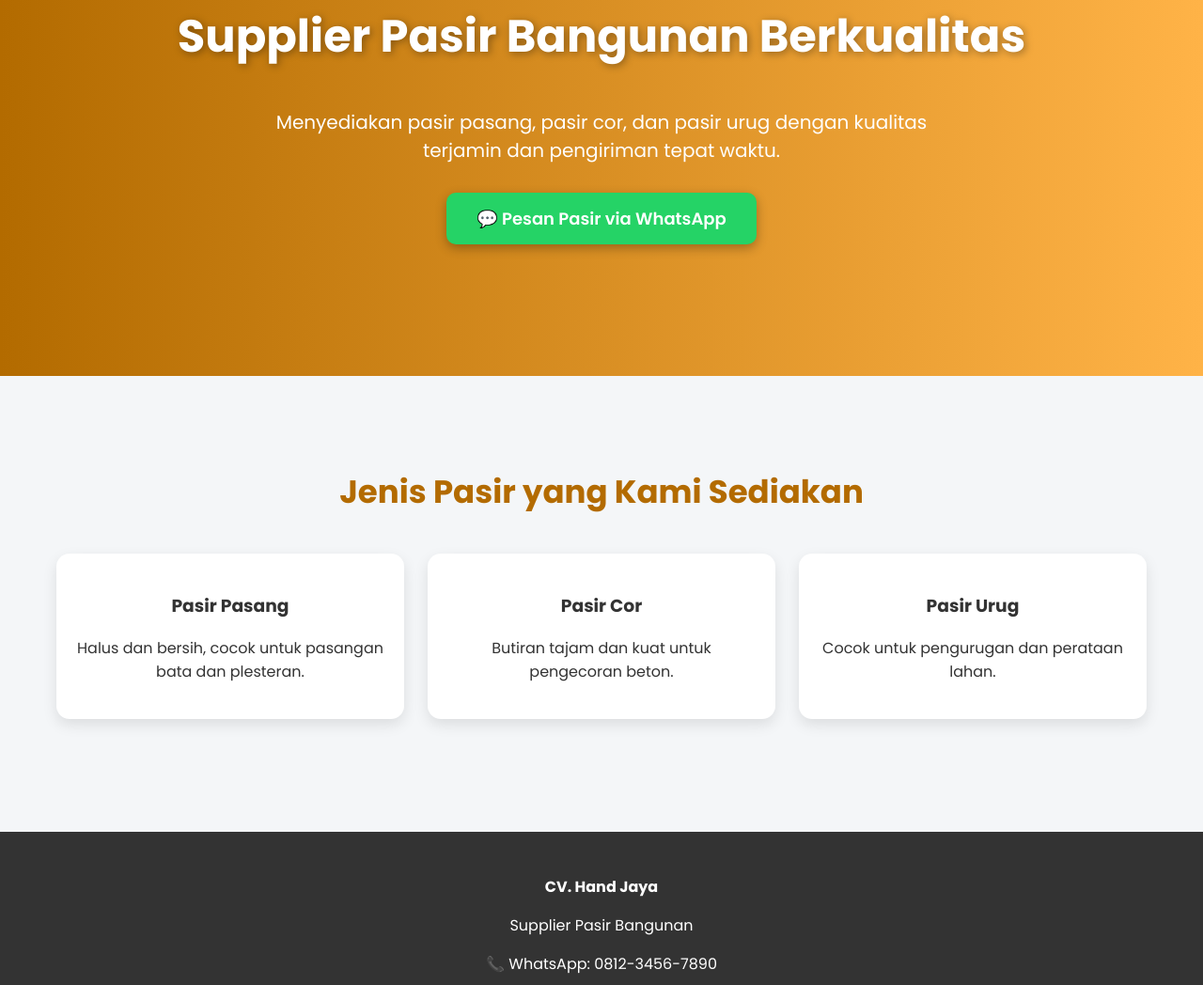
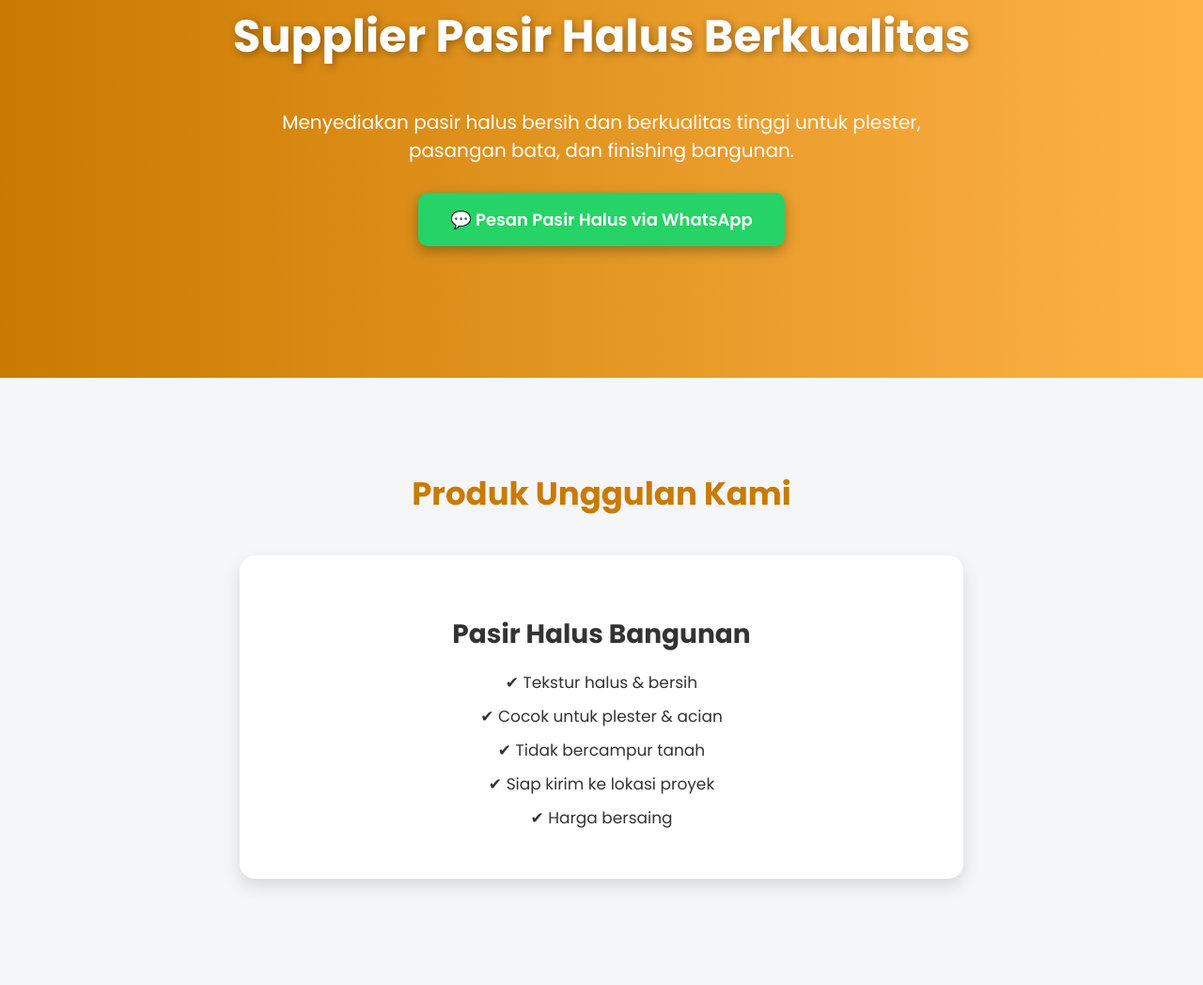
Before and after one commit to Yano378-git/web, a plain HTML site: page index.html in a window 1280 px wide. Shown: the part 242-1290 px from the top of the page at 94% size. Drawn offline with Linux system fonts and the light colour scheme.

Commit message:
Update index.html

```diff
--- a/index.html
+++ b/index.html
@@ -3,7 +3,7 @@
 <head>
     <meta charset="UTF-8">
     <meta name="viewport" content="width=device-width, initial-scale=1.0">
-    <title>CV. Hand Jaya | Supplier Pasir Bangunan</title>
+    <title>CV. Hand Jaya | Supplier Pasir Halus</title>
 
     <!-- Google Font -->
     <link href="https://fonts.googleapis.com/css2?family=Poppins:wght@300;400;600;700&display=swap" rel="stylesheet">
@@ -12,13 +12,13 @@
         body {
             margin: 0;
             font-family: 'Poppins', sans-serif;
-            background: #f4f6f8;
+            background: #f5f6f8;
             color: #333;
         }
 
         /* NAVBAR */
         nav {
-            background: white;
+            background: #ffffff;
             padding: 16px 30px;
             display: flex;
             justify-content: space-between;
@@ -30,7 +30,7 @@
         }
         nav strong {
             font-size: 22px;
-            color: #cc7a00;
+            color: #c97a00;
         }
         nav a {
             margin-left: 18px;
@@ -39,16 +39,16 @@
             color: #444;
         }
         nav a:hover {
-            color: #cc7a00;
+            color: #c97a00;
         }
 
         /* HERO */
         .hero {
-            background: linear-gradient(to right, #b36b00, #ffb347);
+            background: linear-gradient(to right, #c97a00, #ffb347);
             color: white;
             padding: 140px 20px;
             text-align: center;
-            animation: fadeIn 1.4s ease;
+            animation: fadeIn 1.3s ease;
         }
         .hero h1 {
             font-size: 48px;
@@ -66,114 +66,116 @@
             display: inline-block;
             margin-top: 30px;
             background: #25D366;
-            padding: 14px 32px;
+            padding: 15px 34px;
             color: white;
             border-radius: 10px;
             font-size: 18px;
             font-weight: 600;
             text-decoration: none;
-            box-shadow: 0 4px 12px rgba(0,0,0,0.3);
+            box-shadow: 0 5px 14px rgba(0,0,0,0.3);
             transition: 0.3s;
         }
         .wa-btn:hover {
-            transform: scale(1.07);
+            transform: scale(1.08);
             opacity: 0.9;
         }
 
-        /* PASIR SECTION */
-        .pasir {
+        /* PRODUK */
+        .produk {
             padding: 70px 20px;
             text-align: center;
         }
-        .pasir h2 {
+        .produk h2 {
             font-size: 34px;
             font-weight: 700;
-            color: #b36b00;
+            color: #c97a00;
         }
-        .pasir-grid {
-            display: grid;
-            grid-template-columns: repeat(auto-fit, minmax(260px, 1fr));
-            gap: 25px;
-            margin-top: 40px;
-            padding: 0 40px;
+
+        .produk-card {
+            background: white;
+            max-width: 700px;
+            margin: 40px auto;
+            padding: 35px;
+            border-radius: 16px;
+            box-shadow: 0 8px 18px rgba(0,0,0,0.12);
+            animation: fadeIn 1.4s ease;
         }
-        .pasir-card {
-            background: white;
-            padding: 22px;
-            border-radius: 14px;
-            box-shadow: 0 6px 15px rgba(0,0,0,0.1);
-            transition: 0.3s;
+
+        .produk-card h3 {
+            font-size: 28px;
+            margin-bottom: 15px;
         }
-        .pasir-card:hover {
-            transform: translateY(-6px);
-            box-shadow: 0 12px 24px rgba(0,0,0,0.18);
+
+        .produk-card ul {
+            list-style: none;
+            padding: 0;
+            font-size: 17px;
+        }
+        .produk-card ul li {
+            margin: 10px 0;
         }
 
         /* FOOTER */
         footer {
             background: #333;
             color: white;
-            padding: 30px 20px;
+            padding: 35px 20px;
             text-align: center;
             margin-top: 50px;
         }
 
         @keyframes fadeIn {
-            from {opacity: 0; transform: translateY(20px);}
-            to {opacity: 1; transform: translateY(0);}
+            from { opacity: 0; transform: translateY(20px); }
+            to { opacity: 1; transform: translateY(0); }
         }
     </style>
 </head>
 
 <body>
 
+<!-- NAVBAR -->
 <nav>
     <strong>CV. Hand Jaya</strong>
     <div>
         <a href="#home">Home</a>
-        <a href="#pasir">Produk</a>
+        <a href="#produk">Produk</a>
         <a href="#kontak">Kontak</a>
     </div>
 </nav>
 
+<!-- HERO -->
 <section id="home" class="hero">
-    <h1>Supplier Pasir Bangunan Berkualitas</h1>
+    <h1>Supplier Pasir Halus Berkualitas</h1>
     <p>
-        Menyediakan pasir pasang, pasir cor, dan pasir urug
-        dengan kualitas terjamin dan pengiriman tepat waktu.
+        Menyediakan pasir halus bersih dan berkualitas tinggi
+        untuk plester, pasangan bata, dan finishing bangunan.
     </p>
 
     <a href="https://wa.me/6281234567890" target="_blank" class="wa-btn">
-        💬 Pesan Pasir via WhatsApp
+        💬 Pesan Pasir Halus via WhatsApp
     </a>
 </section>
 
-<section id="pasir" class="pasir">
-    <h2>Jenis Pasir yang Kami Sediakan</h2>
+<!-- PRODUK -->
+<section id="produk" class="produk">
+    <h2>Produk Unggulan Kami</h2>
 
-    <div class="pasir-grid">
-
-        <div class="pasir-card">
-            <h3>Pasir Pasang</h3>
-            <p>Halus dan bersih, cocok untuk pasangan bata dan plesteran.</p>
-        </div>
-
-        <div class="pasir-card">
-            <h3>Pasir Cor</h3>
-            <p>Butiran tajam dan kuat untuk pengecoran beton.</p>
-        </div>
-
-        <div class="pasir-card">
-            <h3>Pasir Urug</h3>
-            <p>Cocok untuk pengurugan dan perataan lahan.</p>
-        </div>
-
+    <div class="produk-card">
+        <h3>Pasir Halus Bangunan</h3>
+        <ul>
+            <li>✔ Tekstur halus & bersih</li>
+            <li>✔ Cocok untuk plester & acian</li>
+            <li>✔ Tidak bercampur tanah</li>
+            <li>✔ Siap kirim ke lokasi proyek</li>
+            <li>✔ Harga bersaing</li>
+        </ul>
     </div>
 </section>
 
+<!-- FOOTER -->
 <footer id="kontak">
     <p><strong>CV. Hand Jaya</strong></p>
-    <p>Supplier Pasir Bangunan</p>
+    <p>Supplier Pasir Halus Bangunan</p>
     <p>📞 WhatsApp: 0812-3456-7890</p>
 </footer>
 
```
